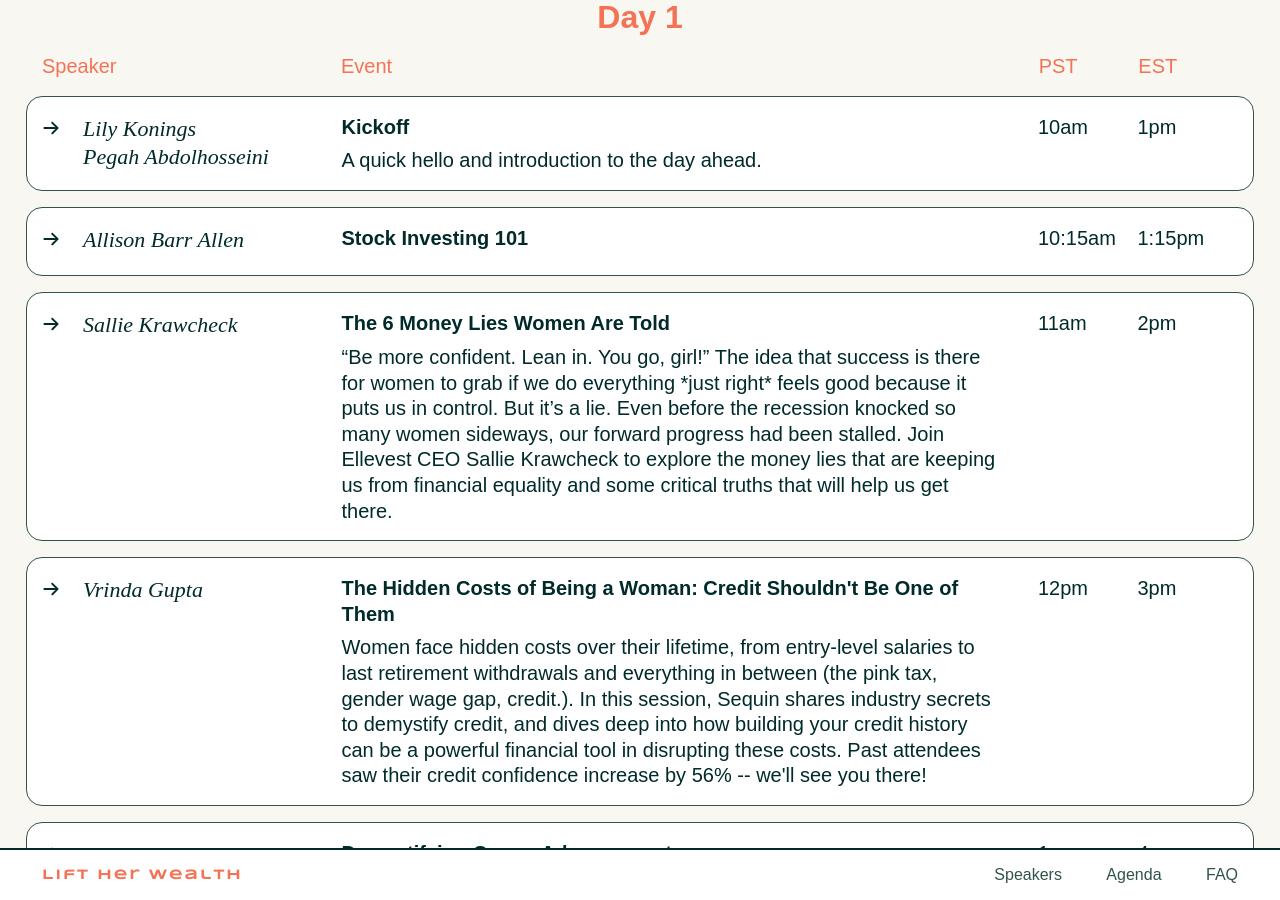
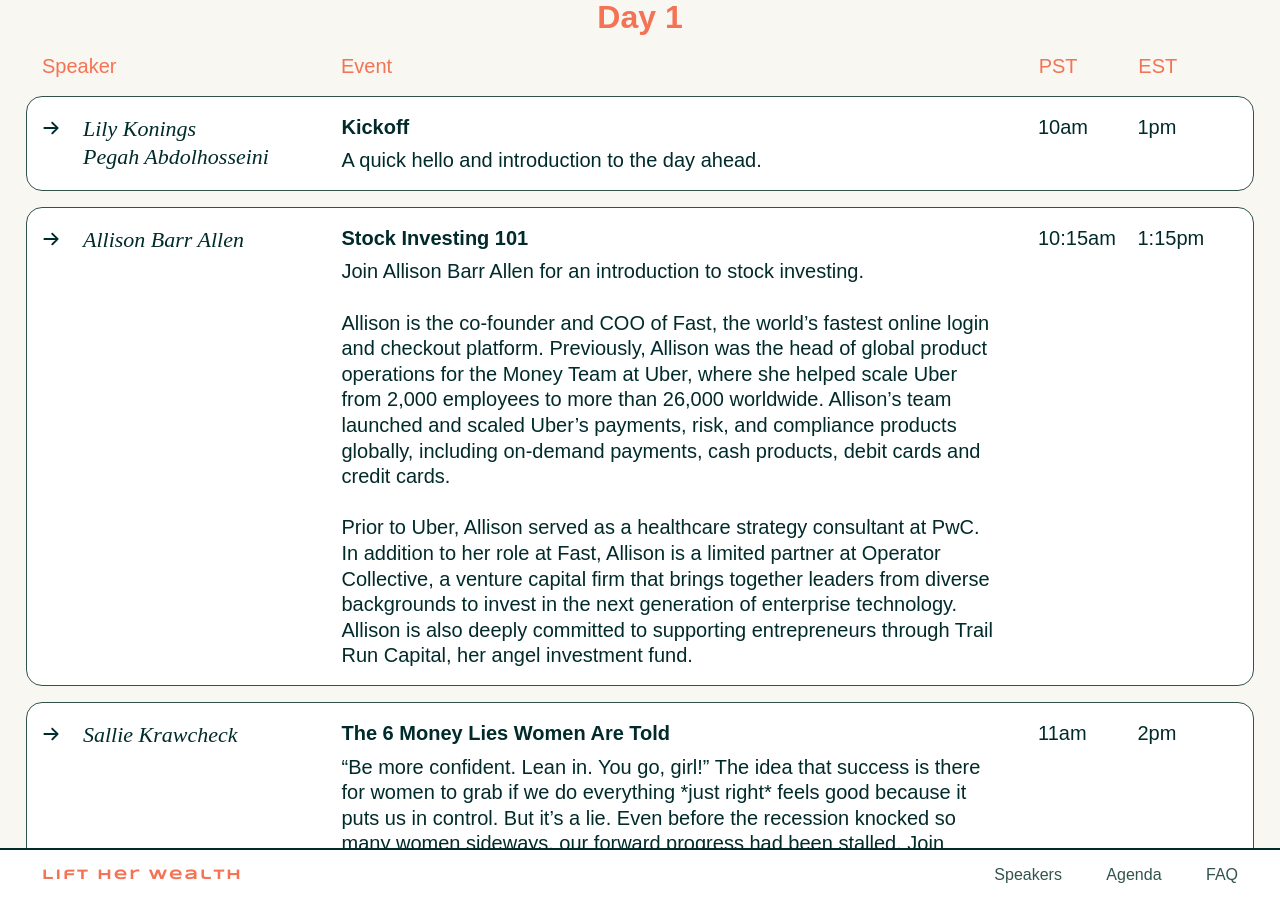
Before and after one commit to lilykonings/lift-her-wealth-2020, a Jekyll site: the page built from index.html, in a window 1280 px wide and 900 px high, scrolled down 3880 px. Built offline with Jekyll 4.4.1, drawn with Linux system fonts in a browser that asks for light colours; some web fonts are replaced.

Commit message:
allisons talk

```diff
--- a/_data/agenda-day1.yaml
+++ b/_data/agenda-day1.yaml
@@ -8,6 +8,7 @@
   bst: 7pm
 - title: Stock Investing 101
   speaker: Allison Barr Allen
+  desc: Join Allison Barr Allen for an introduction to stock investing.<br/><br/>Allison is the co-founder and COO of Fast, the world’s fastest online login and checkout platform. Previously, Allison was the head of global product operations for the Money Team at Uber, where she helped scale Uber from 2,000 employees to more than 26,000 worldwide. Allison’s team launched and scaled Uber’s payments, risk, and compliance products globally, including on-demand payments, cash products, debit cards and credit cards.<br/><br/>Prior to Uber, Allison served as a healthcare strategy consultant at PwC. In addition to her role at Fast, Allison is a limited partner at Operator Collective, a venture capital firm that brings together leaders from diverse backgrounds to invest in the next generation of enterprise technology. Allison is also deeply committed to supporting entrepreneurs through Trail Run Capital, her angel investment fund.
   type: Talk
   day: Dec 1
   pst: 10:15am
```
